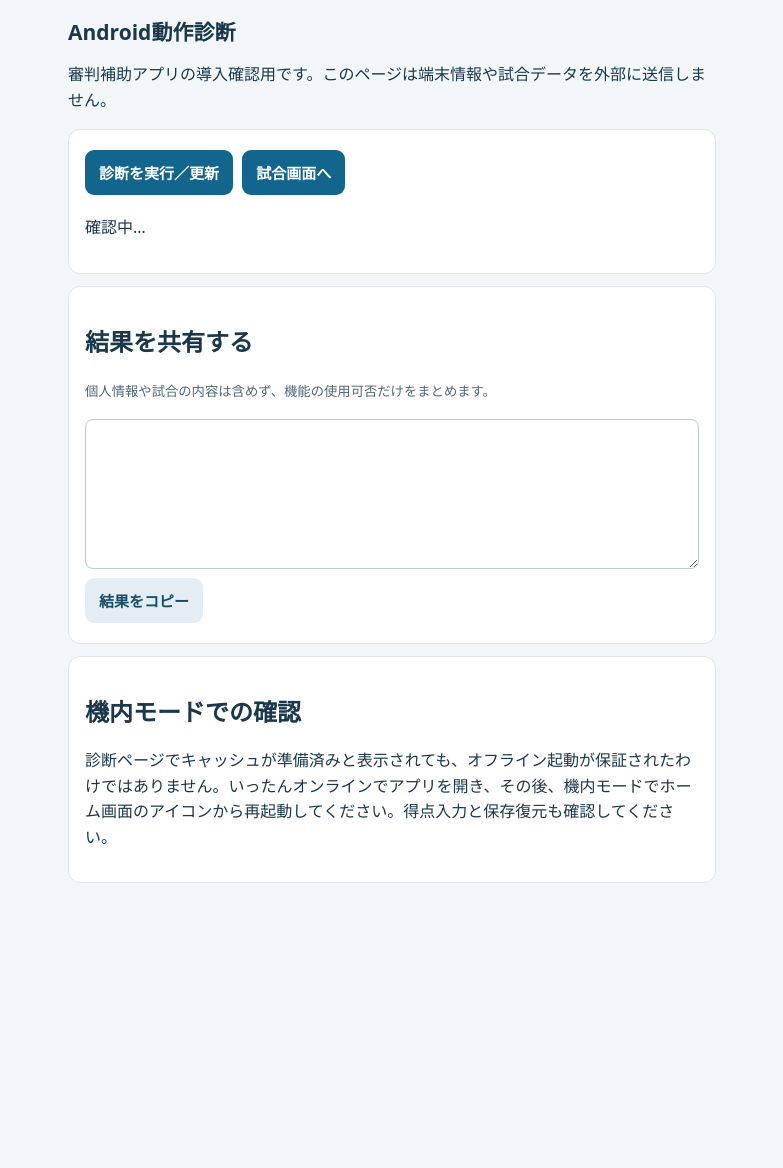
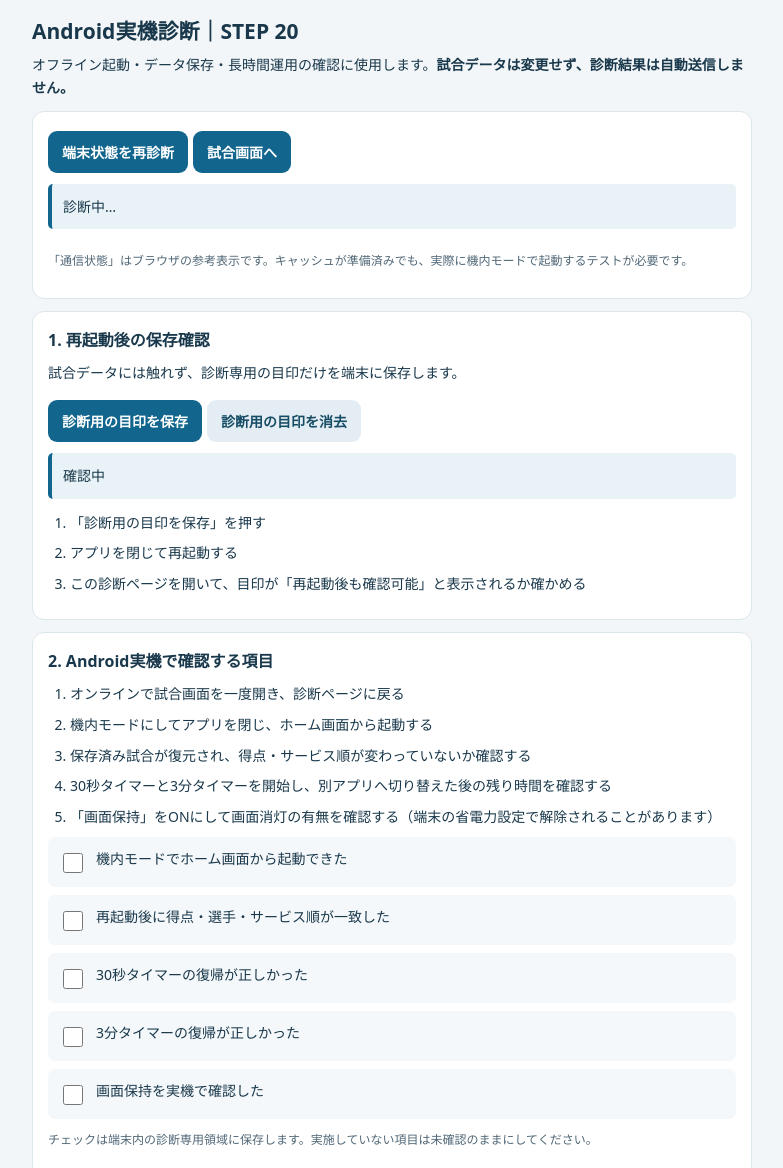
Before and after one commit to psw1992shosuzu/volley-referee-assist, a plain HTML site: page diagnostics.html in a window 1280 px wide. Shown: the top 1168 px of the page, without its empty margins (248-1031 px from the left). Before the commit the page ends 911 px from the top, so only its background shows below. Drawn offline with Linux system fonts and the light colour scheme.

Commit message:
STEP20: add Android offline, storage and long-run field diagnostics

```diff
--- a/diagnostics.html
+++ b/diagnostics.html
@@ -4,100 +4,105 @@
 <meta charset="utf-8">
 <meta name="viewport" content="width=device-width,initial-scale=1,viewport-fit=cover">
 <meta name="theme-color" content="#10334b">
-<title>Android動作診断｜Volley審判</title>
+<title>STEP 20 Android実機診断｜Volley審判 v1.9</title>
 <style>
-:root{font-family:system-ui,"Noto Sans JP",sans-serif;color:#19384b;background:#f3f6f8}
-*{box-sizing:border-box}body{margin:0}main{max-width:680px;margin:auto;padding:16px}
-h1{font-size:21px;margin:0 0 8px}p{line-height:1.6}
-.card{padding:16px;background:white;border:1px solid #dce6eb;border-radius:12px;margin:12px 0}
-button,a.action{display:inline-block;border:0;background:#12668e;color:white;padding:12px 14px;border-radius:9px;font-weight:700;font-size:15px;text-decoration:none;margin:4px 5px 4px 0}
+:root{font-family:system-ui,"Noto Sans JP",sans-serif;color:#19384b;background:#f3f6f8;color-scheme:light}
+*{box-sizing:border-box}body{margin:0}main{max-width:750px;margin:auto;padding:15px}
+h1{font-size:21px;margin:0 0 8px}h2{font-size:16px;margin:0 0 10px}p{line-height:1.65;margin:7px 0 12px;font-size:14px}
+.card{padding:15px;background:white;border:1px solid #dce6eb;border-radius:12px;margin:12px 0}
+button,a.action{display:inline-block;border:0;background:#12668e;color:white;padding:11px 14px;border-radius:9px;font-weight:700;font-size:14px;text-decoration:none;margin:4px 5px 4px 0;cursor:pointer}
 button.secondary{background:#e3edf3;color:#164c65}
-table{width:100%;border-collapse:collapse;font-size:13px}
-td{padding:10px 5px;border-bottom:1px solid #e2e9ee;vertical-align:top;overflow-wrap:anywhere}
-td:first-child{font-weight:700;width:43%}
-.good{color:#0a7253;font-weight:800}.warn{color:#9a5a03;font-weight:800}
-small{color:#506777}textarea{width:100%;height:150px;border-radius:8px;border:1px solid #bacbd5;padding:10px;font:12px/1.5 monospace}
+button:focus-visible,a:focus-visible,input:focus-visible{outline:3px solid #dc9705;outline-offset:2px}
+.status{padding:11px;background:#e8f2f7;border-left:4px solid #12668e;border-radius:5px}
+table{width:100%;border-collapse:collapse;font-size:13px}td{padding:9px 6px;border-bottom:1px solid #e2e9ee;vertical-align:top;overflow-wrap:anywhere}td:first-child{font-weight:700;width:44%}
+.good{color:#08704c;font-weight:800}.warn{color:#975108;font-weight:800}.bad{color:#a42b29;font-weight:800}
+small{color:#506777;font-size:12px}textarea{width:100%;height:165px;border-radius:8px;border:1px solid #bacbd5;padding:10px;font:12px/1.5 monospace}
+.checkline{display:flex;gap:10px;align-items:flex-start;background:#f5f8fa;border-radius:7px;margin:8px 0;padding:11px;font-size:14px;line-height:1.6}
+.checkline input{margin-top:5px;width:20px;height:20px;flex:none}
+.steps{margin:8px 0;padding-left:22px;font-size:14px;line-height:1.7}.steps li{margin-bottom:7px}
+@media(max-width:420px){main{padding:9px}.card{padding:12px}h1{font-size:19px}td:first-child{width:41%}}
 </style>
 </head>
 <body><main>
-<h1>Android動作診断</h1>
-<p>審判補助アプリの導入確認用です。このページは端末情報や試合データを外部に送信しません。</p>
+<h1>Android実機診断｜STEP 20</h1>
+<p>オフライン起動・データ保存・長時間運用の確認に使用します。<strong>試合データは変更せず、診断結果は自動送信しません。</strong></p>
 <div class="card">
-<button id="run">診断を実行／更新</button>
-<a class="action" href="./index.html">試合画面へ</a>
-<p id="headline" aria-live="polite">「診断を実行」を押してください。</p>
-<table aria-label="診断結果"><tbody id="rows"></tbody></table>
+ <button id="run">端末状態を再診断</button><a class="action" href="./index.html">試合画面へ</a>
+ <p class="status" id="headline" role="status">診断を開始します。</p>
+ <table aria-label="端末の診断結果"><tbody id="rows"></tbody></table>
+ <p><small>「通信状態」はブラウザの参考表示です。キャッシュが準備済みでも、実際に機内モードで起動するテストが必要です。</small></p>
 </div>
 <div class="card">
-<h2>結果を共有する</h2>
-<p><small>個人情報や試合の内容は含めず、機能の使用可否だけをまとめます。</small></p>
-<textarea id="report" readonly aria-label="診断結果テキスト"></textarea>
-<button class="secondary" id="copy">結果をコピー</button>
+ <h2>1. 再起動後の保存確認</h2>
+ <p>試合データには触れず、診断専用の目印だけを端末に保存します。</p>
+ <button id="prepare">診断用の目印を保存</button><button class="secondary" id="clear">診断用の目印を消去</button>
+ <p class="status" id="marker-status" aria-live="polite">確認中</p>
+ <ol class="steps"><li>「診断用の目印を保存」を押す</li><li>アプリを閉じて再起動する</li><li>この診断ページを開いて、目印が「再起動後も確認可能」と表示されるか確かめる</li></ol>
 </div>
 <div class="card">
-<h2>機内モードでの確認</h2>
-<p>診断ページでキャッシュが準備済みと表示されても、オフライン起動が保証されたわけではありません。いったんオンラインでアプリを開き、その後、機内モードでホーム画面のアイコンから再起動してください。得点入力と保存復元も確認してください。</p>
+ <h2>2. Android実機で確認する項目</h2>
+ <ol class="steps"><li>オンラインで試合画面を一度開き、診断ページに戻る</li><li>機内モードにしてアプリを閉じ、ホーム画面から起動する</li><li>保存済み試合が復元され、得点・サービス順が変わっていないか確認する</li><li>30秒タイマーと3分タイマーを開始し、別アプリへ切り替えた後の残り時間を確認する</li><li>「画面保持」をONにして画面消灯の有無を確認する（端末の省電力設定で解除されることがあります）</li></ol>
+ <div id="manual-checks"></div>
+ <p><small>チェックは端末内の診断専用領域に保存します。実施していない項目は未確認のままにしてください。</small></p>
+</div>
+<div class="card">
+ <h2>3. 結果をコピー</h2>
+ <p><small>端末の型番・氏名・選手名・得点・具体的な試合内容は含めません。共有前に内容を確認してください。</small></p>
+ <textarea readonly id="report" aria-label="診断結果テキスト"></textarea>
+ <button id="copy">結果をコピー</button><a class="action" href="./index.html">アプリに戻る</a>
 </div>
 </main>
 <script>
 'use strict';
-const byId = id => document.getElementById(id);
-const rows = [];
-function add(label, value, good) { rows.push({label, value:String(value), good}); }
-function show() {
-  const tbody = byId('rows'); tbody.replaceChildren();
-  for (const r of rows) {
-    const tr = document.createElement('tr'), left = document.createElement('td'), right = document.createElement('td');
-    left.textContent=r.label; right.textContent=r.value; right.className=r.good?'good':'warn'; tr.append(left,right); tbody.append(tr);
-  }
-  const report = 'Volley審判 Android診断\n' + new Date().toLocaleString('ja-JP') + '\n' + rows.map(r=>r.label+'：'+r.value).join('\n');
-  byId('report').value=report;
+const $ = id=>document.getElementById(id);
+const STORAGE_KEY='__volley_step20_marker__',CHECKS_KEY='__volley_step20_checks__';
+const ITEMS=[
+ ['offline','機内モードでホーム画面から起動できた'],
+ ['restored','再起動後に得点・選手・サービス順が一致した'],
+ ['timeout','30秒タイマーの復帰が正しかった'],
+ ['break','3分タイマーの復帰が正しかった'],
+ ['wakelock','画面保持を実機で確認した'],
+];
+let results=[];
+function add(label,status,kind){results.push({label,status:String(status),kind});}
+function safeRead(key){try{return localStorage.getItem(key);}catch(e){return null;}}
+function safeWrite(key,value){try{localStorage.setItem(key,value);return true;}catch(e){return false;}}
+function loadChecks(){try{const d=JSON.parse(safeRead(CHECKS_KEY)||'{}');return d&&typeof d==='object'?d:{}}catch(e){return {}}}
+function initChecks(){const wrap=$('manual-checks');const values=loadChecks();wrap.replaceChildren();for(const [key,label] of ITEMS){const row=document.createElement('label');row.className='checkline';const inp=document.createElement('input');inp.type='checkbox';inp.checked=Boolean(values[key]);inp.addEventListener('change',()=>{const v=loadChecks();v[key]=inp.checked;if(!safeWrite(CHECKS_KEY,JSON.stringify(v)))alert('診断チェックを保存できません。ブラウザの保存設定を確認してください。');updateReport();});const span=document.createElement('span');span.textContent=label;row.append(inp,span);wrap.append(row);}}
+function markerStatus(){const value=safeRead(STORAGE_KEY);if(!value){$('marker-status').textContent='目印なし。保存ボタンから始めてください。';return '未実施';}let d;try{d=JSON.parse(value);}catch(e){$('marker-status').textContent='目印が読み取れません';return '不明';}if(!d||typeof d.created!=='number'||typeof d.token!=='string'){return '不明';}const when=new Date(d.created).toLocaleString('ja-JP');$('marker-status').textContent='保存済みの目印を確認：'+when+'（再起動後もこの表示なら保存を確認できます）';return '目印あり（再起動後の確認は手動）';}
+function updateReport(){const choices=loadChecks();const test=ITEMS.map(([key,label])=>label+'：'+(choices[key]?'実機で確認済み':'未確認'));
+ $('report').value=['STEP20 Volley審判 Android診断','記録日時：'+new Date().toLocaleString('ja-JP'),...results.map(r=>r.label+'：'+r.status),'診断用目印：'+markerStatus(),...test,'注：実機確認項目は利用者が操作して確認した結果'].join('\n');}
+async function diagnose(){results=[];$('headline').textContent='診断中…';const secure=window.isSecureContext;
+ add('安全な接続',secure?'はい':'いいえ',secure?'good':'bad');
+ add('Android端末の判定',/Android/i.test(navigator.userAgent)?'Android':'Android以外',/Android/i.test(navigator.userAgent)?'good':'warn');
+ add('画面の向き',innerWidth>innerHeight?'横向き':'縦向き',innerWidth>innerHeight?'good':'warn');
+ add('ホーム画面からの独立起動',matchMedia('(display-mode: standalone)').matches||Boolean(navigator.standalone)?'はい':'ブラウザ表示', 'warn');
+ add('通信状態（参考）',navigator.onLine?'オンライン表示':'オフライン表示','warn');
+ let storage=false;try{const k='__volley_step20_probe__';localStorage.setItem(k,'x');storage=localStorage.getItem(k)==='x';localStorage.removeItem(k);}catch(e){}
+ add('保存領域への読み書き',storage?'成功':'失敗',storage?'good':'bad');
+ const saved=safeRead('volley_referee_assist_v10');let savedStatus='保存済み試合なし（またはアクセス不可）';
+ if(saved){try{const x=JSON.parse(saved);savedStatus=x?.s&&[6,9].includes(x.s.format)&&Array.isArray(x.s.teams)?'読み込み可能（形式は有効）':'形式確認が必要';}catch(e){savedStatus='読取エラー／JSON破損の可能性';}}
+ add('試合データの読み取り',savedStatus,savedStatus.startsWith('読み込み可能')?'good':'warn');
+ const savedWrapped=saved?(()=>{try{return JSON.parse(saved).savedAt||null;}catch(e){return null;}})():null;
+ add('最終保存日時',typeof savedWrapped==='number'?new Date(savedWrapped).toLocaleString('ja-JP'):'未記録（旧版または試合データなし）','warn');
+ add('画面保持API',secure&&!!navigator.wakeLock?.request?'対応':'未対応／条件不足',secure&&!!navigator.wakeLock?.request?'good':'warn');
+ let reg=null,swError='';if(navigator.serviceWorker){try{reg=await navigator.serviceWorker.getRegistration('./');if(!reg&&secure)reg=await navigator.serviceWorker.register('./sw.js');}catch(e){swError=e?.name||'登録失敗';}}
+ add('オフライン制御の登録',reg?'登録あり':swError||'未登録',reg?'good':'warn');
+ add('現在のページの制御',navigator.serviceWorker?.controller?'有効':'未有効（初回は再読み込み）',navigator.serviceWorker?.controller?'good':'warn');
+ const paths=['index.html','manifest.webmanifest','icon-192.png','icon-512.png','diagnostics.html'];let cached=0,cacheName='未確認';
+ if(window.caches){try{const names=(await caches.keys()).filter(n=>n.startsWith('volley-referee-assist-'));cacheName=names.at(-1)||'未作成';for(const path of paths)if(await caches.match(new URL(path,location.href)))cached++;}catch(e){cacheName='確認不可';}}
+ add('オフライン用ファイル',cached+'/'+paths.length+'件',cached===paths.length?'good':'warn');
+ add('キャッシュ識別子',cacheName,'warn');
+ const tbody=$('rows');tbody.replaceChildren();for(const r of results){const tr=document.createElement('tr');const a=document.createElement('td'),b=document.createElement('td');a.textContent=r.label;b.textContent=r.status;b.className=r.kind;tr.append(a,b);tbody.append(tr);}
+ const ready=storage&&Boolean(reg)&&Boolean(navigator.serviceWorker?.controller)&&cached===paths.length;
+ $('headline').textContent=ready?'事前チェックは完了。機内モードでの実機起動を確認してください。':'準備が未完了の項目があります。オンラインでアプリを開き、再読み込みしてから再診断してください。';
+ updateReport();
 }
-async function check() {
-  rows.length=0; byId('headline').textContent='確認中…';
-  const secure = window.isSecureContext;
-  add('HTTPS / 安全な接続', secure?'はい':'いいえ', secure);
-  add('端末', /Android/i.test(navigator.userAgent)?'Android':'Android以外', /Android/i.test(navigator.userAgent));
-  add('画面サイズ', innerWidth+' × '+innerHeight+' px', innerWidth>innerHeight);
-  add('画面向き', innerWidth>innerHeight?'横向き':'縦向き', innerWidth>innerHeight);
-  const standalone = matchMedia('(display-mode: standalone)').matches || Boolean(navigator.standalone);
-  add('ホーム画面から独立起動',standalone?'はい':'ブラウザ内（未インストール等）',standalone);
-  add('通信状態（参考）',navigator.onLine?'オンライン表示':'オフライン表示',true);
-  let storage=false;
-  try {const k='__volley_diag__';localStorage.setItem(k,'ok');storage=localStorage.getItem(k)==='ok';localStorage.removeItem(k);}catch(e){}
-  add('端末内保存',storage?'利用可能':'利用不可',storage);
-  add('画面保持機能',secure && !!(navigator.wakeLock && navigator.wakeLock.request)?'対応APIあり':'未対応／条件不足',secure && !!(navigator.wakeLock && navigator.wakeLock.request));
-  add('全画面機能',!!document.documentElement.requestFullscreen?'対応APIあり':'未対応',!!document.documentElement.requestFullscreen);
-  let reg=null;
-  if ('serviceWorker' in navigator) {
-    try {
-      reg=await navigator.serviceWorker.getRegistration('./');
-      if(!reg && secure) reg=await navigator.serviceWorker.register('./sw.js');
-    } catch(e) { add('Service Worker登録', '失敗: '+e.name,false); }
-  }
-  add('Service Worker',reg && (reg.active || reg.installing || reg.waiting)?'登録あり':'未登録',!!reg);
-  add('ページのオフライン制御',navigator.serviceWorker?.controller?'有効':'無効（初回は再読み込み）',!!navigator.serviceWorker?.controller);
-  let cached=0;
-  const paths=['index.html','manifest.webmanifest','icon-192.png','icon-512.png','diagnostics.html'];
-  if ('caches' in window) {
-    try {
-      const names=await caches.keys();
-      const active=names.filter(n=>n.startsWith('volley-referee-assist-')).sort().at(-1);
-      for (const path of paths) if (await caches.match(new URL(path, location.href))) cached++;
-      add('オフライン用キャッシュ',cached+'/'+paths.length+'ファイル',cached===paths.length);
-      add('キャッシュ識別子',active||'未作成',!!active);
-    } catch(e) {add('オフライン用キャッシュ','確認不可: '+e.name,false);}
-  } else add('オフライン用キャッシュ','非対応',false);
-  const ready=secure && !!reg && !!navigator.serviceWorker?.controller && storage && cached===paths.length;
-  byId('headline').textContent=ready?'準備チェックは合格です。最後に機内モードで実起動を確認してください。':'未完了の項目があります。オンラインでアプリを一度開き、再読み込み後に再診断してください。';
-  show();
-}
-byId('run').addEventListener('click',check);
-byId('copy').addEventListener('click',async()=>{
-  const text=byId('report').value;
-  try {await navigator.clipboard.writeText(text);byId('copy').textContent='コピーしました';}
-  catch(e){byId('report').select();byId('copy').textContent='結果を選択しました';}
-});
-window.addEventListener('load',check);
+$('prepare').addEventListener('click',()=>{const marker={created:Date.now(),token:String(Date.now())+'-'+Math.random().toString(36).slice(2)};if(safeWrite(STORAGE_KEY,JSON.stringify(marker))){markerStatus();updateReport();}else alert('保存できません。保存領域の設定を確認してください。');});
+$('clear').addEventListener('click',()=>{try{localStorage.removeItem(STORAGE_KEY);}catch(e){}markerStatus();updateReport();});
+$('run').addEventListener('click',diagnose);
+$('copy').addEventListener('click',async()=>{try{await navigator.clipboard.writeText($('report').value);$('copy').textContent='コピーしました';}catch(e){$('report').focus();$('report').select();$('copy').textContent='内容を選択しました';}});
+initChecks();window.addEventListener('load',diagnose);
 </script>
-</body></html>
+</body>
+</html>
```
